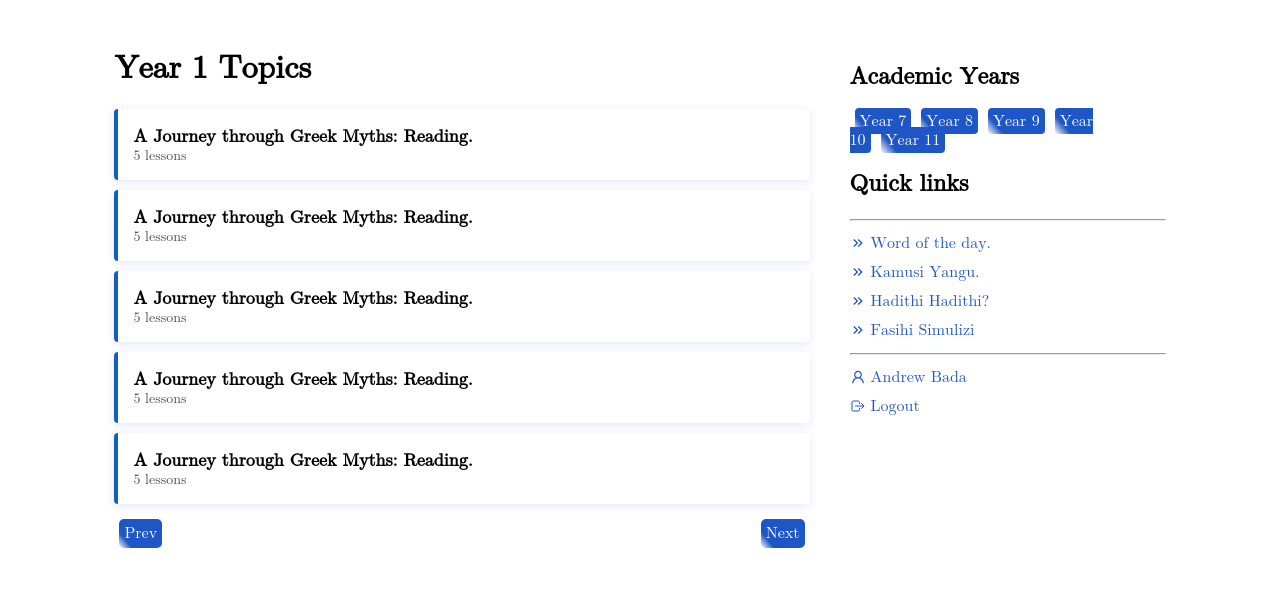
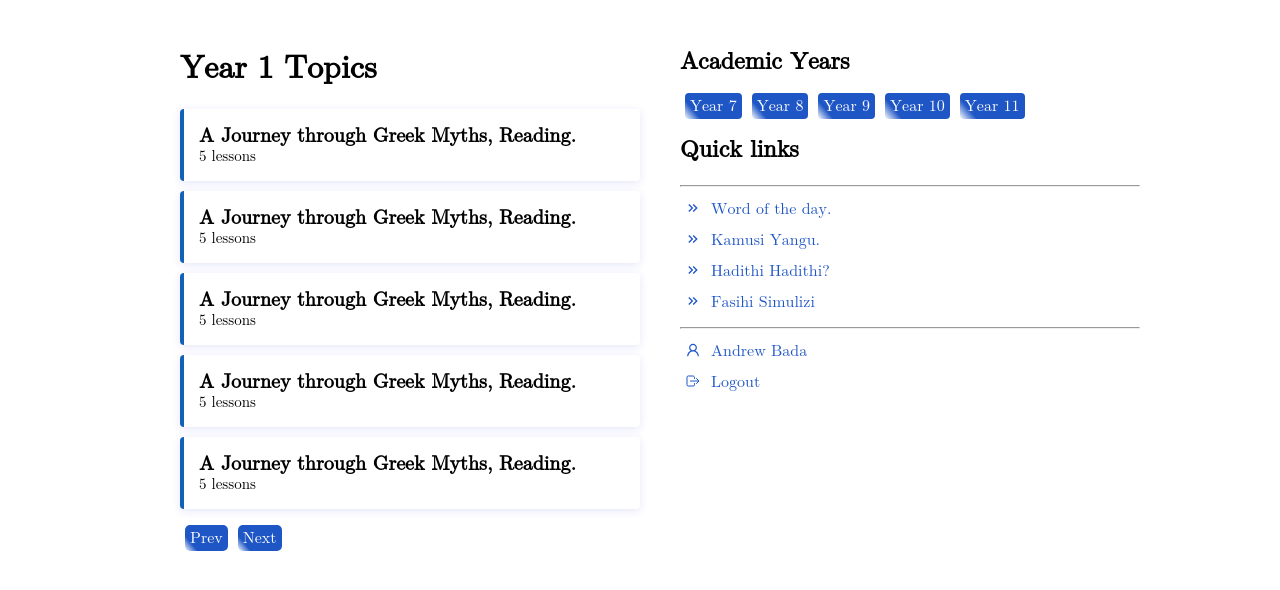
Before and after one commit to badakomora/school, a React (Create React App) app: page / in a window 1280 px wide. Shown: the top 590 px of the page. Built offline with nearby package versions, Linux system fonts and the light colour scheme.

Commit message:
general css update

```diff
--- a/src/App.tsx
+++ b/src/App.tsx
@@ -1,9 +1,9 @@
-import Topics from "./Components/Topics";
+import Dashboard from "./Components/Dashboard";
 
 function App() {
   return (
     <div>
-      <Topics />
+      <Dashboard />
     </div>
   );
 }
--- /dev/null
+++ b/src/Components/Dashboard.tsx
@@ -0,0 +1,37 @@
+/** @jsxImportSource @emotion/react */
+import { css } from "@emotion/react";
+import ItemList from "./ItemList";
+import Sidebar from "./Sidebar";
+import Pagination from "./Pagination";
+const styles = {
+  dashboard: css`
+    width: 100%;
+    display: flex;
+    font-family: math;
+    justify-content: center;
+    div {
+      width: 1000px;
+      display: flex;
+      margin: auto;
+      div {
+        display: block;
+        width: 100%;
+        margin: 20px;
+      }
+    }
+  `,
+};
+const Dashboard = () => {
+  return (
+    <div css={styles.dashboard}>
+      <div>
+        <div>
+          <ItemList title={""} desc={""} />
+          <Pagination />
+        </div>
+        <Sidebar />
+      </div>
+    </div>
+  );
+};
+export default Dashboard;
--- a/src/Components/ItemList.tsx
+++ b/src/Components/ItemList.tsx
@@ -1,19 +1,13 @@
 /** @jsxImportSource @emotion/react */
 import { css } from "@emotion/react";
+import React, { useEffect, useState } from "react";
+import { listTypes } from "../types";
+
 const styles = {
-  example: css`
-    width: 55%;
-    margin: 20px;
-  `,
   list: css`
-    margin: 0;
-    padding: 0;
-    list-style: none;
-
     a {
       text-decoration: none;
       color: #000;
-      li {
       display: flex;
       flex-direction: column;
       padding: 15px;
@@ -26,32 +20,8 @@ const styles = {
       border-radius: 4px;
       overflow: hidden;
       transition: all 0.3s ease;
-
-        &:hover {
-          color: #fff;
-          background-color: inherit;
-
       &:after {
-            width: 100%;
-          }
-        }
-
-        .title {
-          font-weight: bold;
-          font-size: 18px;
-          position: relative;
-          z-index: 2;
-          line-height: 24px;
-        }
-
-        .subtitle {
-          font-size: 14px;
-          opacity: 0.7;
-          position: relative;
-          z-index: 2;
-        }
-
-        &:after {
+        background: linear-gradient(90deg, #fff 0%, #1f56c6 30%);
         content: "";
         position: absolute;
         top: 0;
@@ -61,78 +31,95 @@ const styles = {
         transition: width 0.5s ease;
         z-index: 1;
       }
+      &:hover {
+        color: #fff;
+        background-color: inherit;
+        &:after {
+          width: 100%;
         }
       }
-  `,
-  listing: css`
-    &:after {
-      background: linear-gradient(50deg, #fff 0%, #1f56c6 20%);
+
+      span:first-of-type {
+        font-weight: bold;
+        font-size: 20px;
+        z-index: 2;
       }
-  `,
-  pagination: css`
-    margin-top: 10px;
-    display: flex;
-    justify-content: space-between;
-    span {
-      background: linear-gradient(50deg, #fff 0%, #1f56c6 20%);
-      padding: 5px;
-      border-radius: 5px;
-      color: white;
-      margin: 5px;
-      a {
-        color: #fff;
-        text-decoration: none;
+
+      span:last-of-type {
+        font-size: 15px;
+        z-index: 2;
       }
     }
   `,
 };
-const ItemList = () => {
-  const topics = [
+
+const ItemList: React.FC<listTypes> = () => {
+  const [lessons, setLessons] = useState<listTypes[]>([]);
+  const [topics, setTopics] = useState<listTypes[]>([]);
+
+  useEffect(() => {
+    const fetchedtopics = [
       {
-      title: "A Journey through Greek Myths: Reading.",
+        title: "A Journey through Greek Myths, Reading.",
         desc: "5 lessons",
       },
       {
-      title: "A Journey through Greek Myths: Reading.",
+        title: "A Journey through Greek Myths, Reading.",
         desc: "5 lessons",
       },
       {
-      title: "A Journey through Greek Myths: Reading.",
+        title: "A Journey through Greek Myths, Reading.",
         desc: "5 lessons",
       },
       {
-      title: "A Journey through Greek Myths: Reading.",
+        title: "A Journey through Greek Myths, Reading.",
         desc: "5 lessons",
       },
       {
-      title: "A Journey through Greek Myths: Reading.",
+        title: "A Journey through Greek Myths, Reading.",
         desc: "5 lessons",
       },
     ];
+    setTopics(fetchedtopics);
+  }, []);
+
+  const fetchedLessons = [
+    {
+      title: "Lorem ipsum, dolor sit amet consectetur adipisicing elit.",
+      desc: "video, worksheet",
+    },
+  ];
+  const handleLessons = (e: React.MouseEvent) => {
+    e.preventDefault();
+    setLessons(fetchedLessons);
+    setTopics([]);
+  };
+
   return (
-    <div id="example" css={styles.example}>
-      <div>
-        <h1>Year 1 Topics</h1>
-      </div>
-      <ul className="list" css={styles.list}>
+    <>
+      <div css={styles.list}>
+        <h1>
+          {topics.length > 0
+            ? "Year 1 Topics"
+            : lessons.length > 0
+            ? "Topic 1"
+            : ""}
+        </h1>
         {topics.map((topic, index) => (
-          <a href="." key={index}>
-            <li className="listing" css={styles.listing}>
-              <span className="title">{topic.title}</span>
-              <span className="subtitle">{topic.desc}</span>
-            </li>
+          <a href="." key={index} onClick={handleLessons}>
+            <span>{topic.title}</span>
+            <span>{topic.desc}</span>
           </a>
         ))}
-      </ul>
-      <div css={styles.pagination}>
-        <span>
-          <a href=".">Prev</a>
-        </span>
-        <span>
-          <a href=".">Next</a>
-        </span>
+        {lessons.map((lesson, index) => (
+          <a href="." key={index}>
+            <span>{lesson.title}</span>
+            <span>{lesson.desc}</span>
+          </a>
+        ))}
       </div>
-    </div>
+    </>
   );
 };
+
 export default ItemList;
--- /dev/null
+++ b/src/Components/Pagination.tsx
@@ -0,0 +1,33 @@
+/** @jsxImportSource @emotion/react */
+import { css } from "@emotion/react";
+const styles = {
+  pagination: css`
+    margin-top: 10px;
+    display: flex;
+    justify-content: space-between;
+    span {
+      background: linear-gradient(50deg, #fff 0%, #1f56c6 20%);
+      padding: 5px;
+      border-radius: 5px;
+      color: white;
+      margin: 5px;
+      a {
+        color: #fff;
+        text-decoration: none;
+      }
+    }
+  `,
+};
+const Pagination = () => {
+  return (
+    <div css={styles.pagination}>
+      <span>
+        <a href=".">Prev</a>
+      </span>
+      <span>
+        <a href=".">Next</a>
+      </span>
+    </div>
+  );
+};
+export default Pagination;
--- /dev/null
+++ b/src/Components/Quicklinks.tsx
@@ -0,0 +1,64 @@
+/** @jsxImportSource @emotion/react */
+import { css } from "@emotion/react";
+import { MdOutlineKeyboardDoubleArrowRight } from "react-icons/md";
+const styles = {
+  quicklinks: css`
+    width: 100%;
+    display: block;
+    margin: 0;
+    div {
+      width: 100%;
+      display: block;
+      margin: 0px;
+      div {
+        display: flex;
+        margin: 0;
+        span {
+          padding: 0;
+          background: transparent;
+          color: #1f56c6;
+        }
+        a {
+          text-decoration: none;
+          margin: 5px;
+          color: #1f56c6;
+        }
+      }
+    }
+  `,
+};
+const Quicklinks = () => {
+  return (
+    <div css={styles.quicklinks}>
+      <h2>Quick links</h2>
+      <hr />
+      <div>
+        <div>
+          <span>
+            <MdOutlineKeyboardDoubleArrowRight />
+          </span>
+          <a href="."> Word of the day.</a>
+        </div>
+        <div>
+          <span>
+            <MdOutlineKeyboardDoubleArrowRight />
+          </span>
+          <a href=".">Kamusi Yangu.</a>
+        </div>
+        <div>
+          <span>
+            <MdOutlineKeyboardDoubleArrowRight />
+          </span>
+          <a href=".">Hadithi Hadithi?</a>
+        </div>
+        <div>
+          <span>
+            <MdOutlineKeyboardDoubleArrowRight />
+          </span>
+          <a href=".">Fasihi Simulizi</a>
+        </div>
+      </div>
+    </div>
+  );
+};
+export default Quicklinks;
--- a/src/Components/Sidebar.tsx
+++ b/src/Components/Sidebar.tsx
@@ -1,15 +1,20 @@
 /** @jsxImportSource @emotion/react */
 import { css } from "@emotion/react";
-import { MdOutlineKeyboardDoubleArrowRight } from "react-icons/md";
-import { AiOutlineUser } from "react-icons/ai";
-import { IoLogOutOutline } from "react-icons/io5";
+import Quicklinks from "./Quicklinks";
+import User from "./User";
 const styles = {
-  body: css`
-    width: 25%;
+  container: css`
+    width: 100%;
     margin: 20px;
+    display: block;
     margin-top: 35px;
-  `,
-  span: css`
+    div {
+      div {
+        margin: 0;
+        padding: 0;
+        background: transparent;
+
+        span {
           background: linear-gradient(50deg, #fff 0%, #1f56c6 20%);
           padding: 5px;
           border-radius: 4px;
@@ -19,81 +24,35 @@ const styles = {
             color: #fff;
             text-decoration: none;
           }
-  `,
-  qlink: css`
-    display: flex;
-    span {
-      margin-top: 6px;
-      color: #1f56c6;
         }
-    a {
-      text-decoration: none;
-      margin: 5px;
-      color: #1f56c6;
+      }
     }
   `,
 };
 const Sidebar = () => {
   return (
-    <div css={styles.body}>
+    <div css={styles.container}>
+      <div>
         <div>
           <h2>Academic Years</h2>
-        <div>
-          <span css={styles.span}>
+          <span>
             <a href=".">Year 7</a>
           </span>
-          <span css={styles.span}>
+          <span>
             <a href=".">Year 8</a>
           </span>
-          <span css={styles.span}>
+          <span>
             <a href=".">Year 9</a>
           </span>
-          <span css={styles.span}>
+          <span>
             <a href=".">Year 10</a>
           </span>
-          <span css={styles.span}>
+          <span>
             <a href=".">Year 11</a>
           </span>
         </div>
-        <h2>Quick links</h2>
-        <hr />
-        <div css={styles.qlink}>
-          <span>
-            <MdOutlineKeyboardDoubleArrowRight />
-          </span>
-          <a href="."> Word of the day.</a>
-        </div>
-        <div css={styles.qlink}>
-          <span>
-            <MdOutlineKeyboardDoubleArrowRight />
-          </span>
-          <a href=".">Kamusi Yangu.</a>
-        </div>
-        <div css={styles.qlink}>
-          <span>
-            <MdOutlineKeyboardDoubleArrowRight />
-          </span>
-          <a href=".">Hadithi Hadithi?</a>
-        </div>
-        <div css={styles.qlink}>
-          <span>
-            <MdOutlineKeyboardDoubleArrowRight />
-          </span>
-          <a href=".">Fasihi Simulizi</a>
-        </div>
-        <hr />
-        <div css={styles.qlink}>
-          <span>
-            <AiOutlineUser />
-          </span>
-          <a href=".">Andrew Bada</a>
-        </div>
-        <div css={styles.qlink}>
-          <span>
-            <IoLogOutOutline />
-          </span>
-          <a href=".">Logout</a>
-        </div>
+        <Quicklinks />
+        <User />
       </div>
     </div>
   );
--- a/src/Components/Topics.tsx
+++ /dev/null
@@ -1,21 +0,0 @@
-/** @jsxImportSource @emotion/react */
-import { css } from "@emotion/react";
-import ItemList from "./ItemList";
-import Sidebar from "./Sidebar";
-const styles = {
-  body: css`
-    height: 100%;
-    display: flex;
-    justify-content: center;
-    font-family: math;
-  `,
-};
-const Topics = () => {
-  return (
-    <div css={styles.body}>
-      <ItemList />
-      <Sidebar />
-    </div>
-  );
-};
-export default Topics;
--- /dev/null
+++ b/src/Components/User.tsx
@@ -0,0 +1,51 @@
+/** @jsxImportSource @emotion/react */
+import { css } from "@emotion/react";
+import { AiOutlineUser } from "react-icons/ai";
+import { IoLogOutOutline } from "react-icons/io5";
+const styles = {
+  user: css`
+    width: 100%;
+    display: block;
+    margin: 0;
+    div {
+      width: 100%;
+      display: block;
+      div {
+        display: flex;
+        margin: 0;
+        span {
+          padding: 0;
+          background: transparent;
+          color: #1f56c6;
+        }
+        a {
+          text-decoration: none;
+          margin: 5px;
+          color: #1f56c6;
+        }
+      }
+    }
+  `,
+};
+const User = () => {
+  return (
+    <div css={styles.user}>
+      <hr />
+      <div>
+        <div>
+          <span>
+            <AiOutlineUser />
+          </span>
+          <a href="."> Andrew Bada</a>
+        </div>
+        <div>
+          <span>
+            <IoLogOutOutline />
+          </span>
+          <a href=".">Logout</a>
+        </div>
+      </div>
+    </div>
+  );
+};
+export default User;
--- /dev/null
+++ b/src/types.ts
@@ -0,0 +1,4 @@
+export interface listTypes{
+    title:string;
+    desc:string;
+}
```
Also changed, not shown: src/Components/Lessons.tsx (deleted, +0 -21 lines). Lines whose indentation alone changed are shown as unchanged.
